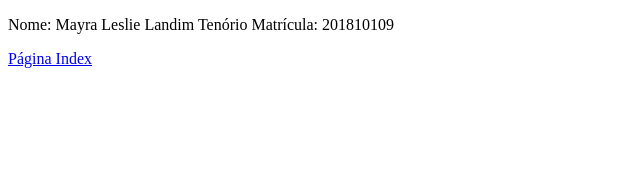
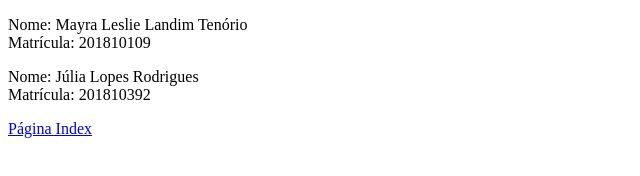
Before and after one commit to lesliemayra/trab1-computa-o-nuvem, a plain HTML site: page dupla.html in a window 1280 px wide. Shown: the whole page, without its empty margins (0-640 px from the left). Drawn offline with Linux system fonts and the light colour scheme.

Commit message:
Adição do paaragrafo no dupla.html - dados julia

```diff
--- a/dupla.html
+++ b/dupla.html
@@ -6,8 +6,11 @@
     <title>Dupla</title>
 </head>
 <body>
-    <p> Nome: Mayra Leslie Landim Tenório
+    <p> Nome: Mayra Leslie Landim Tenório <br>
         Matrícula: 201810109
+    </p>
+    <p> Nome: Júlia Lopes Rodrigues <br>
+        Matrícula: 201810392
     </p>
     <a href="index.html">Página Index</a>
 </body>
```
Also changed, not shown: index.html (+1 -1 lines).
